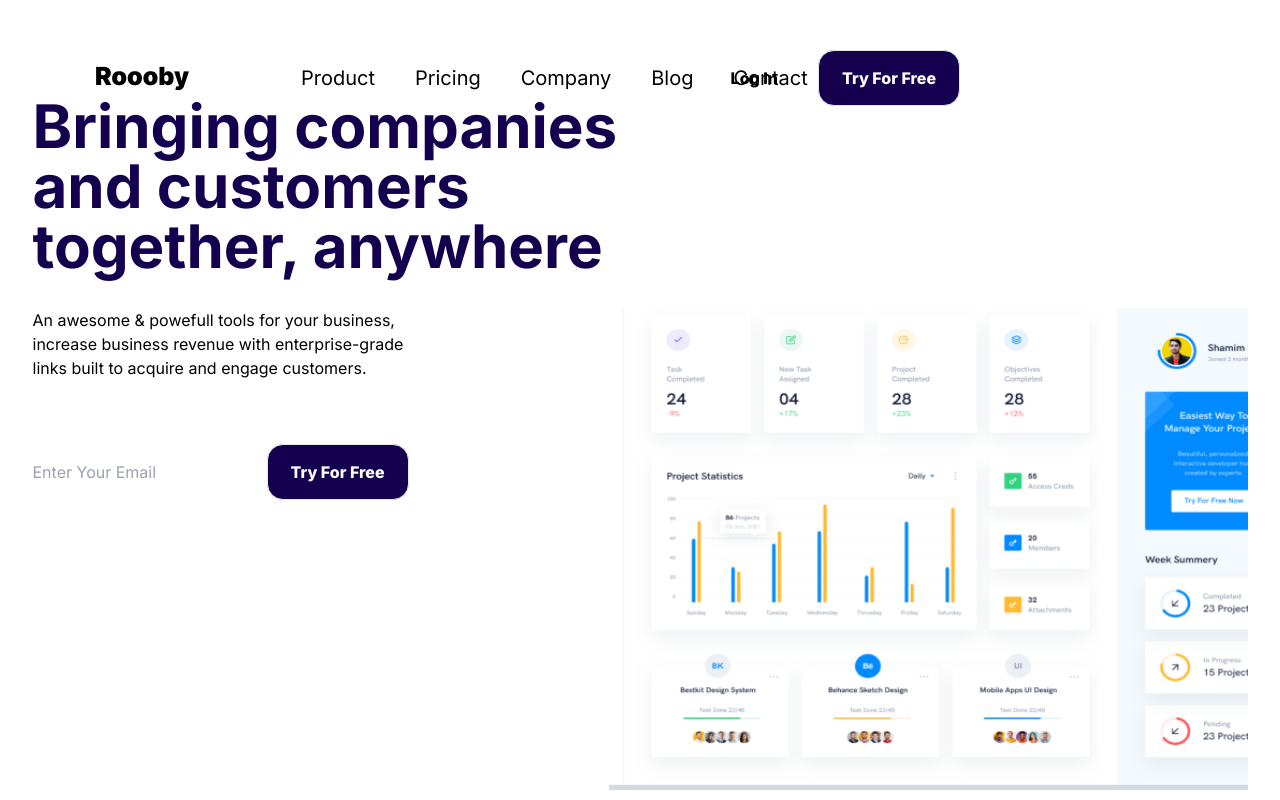
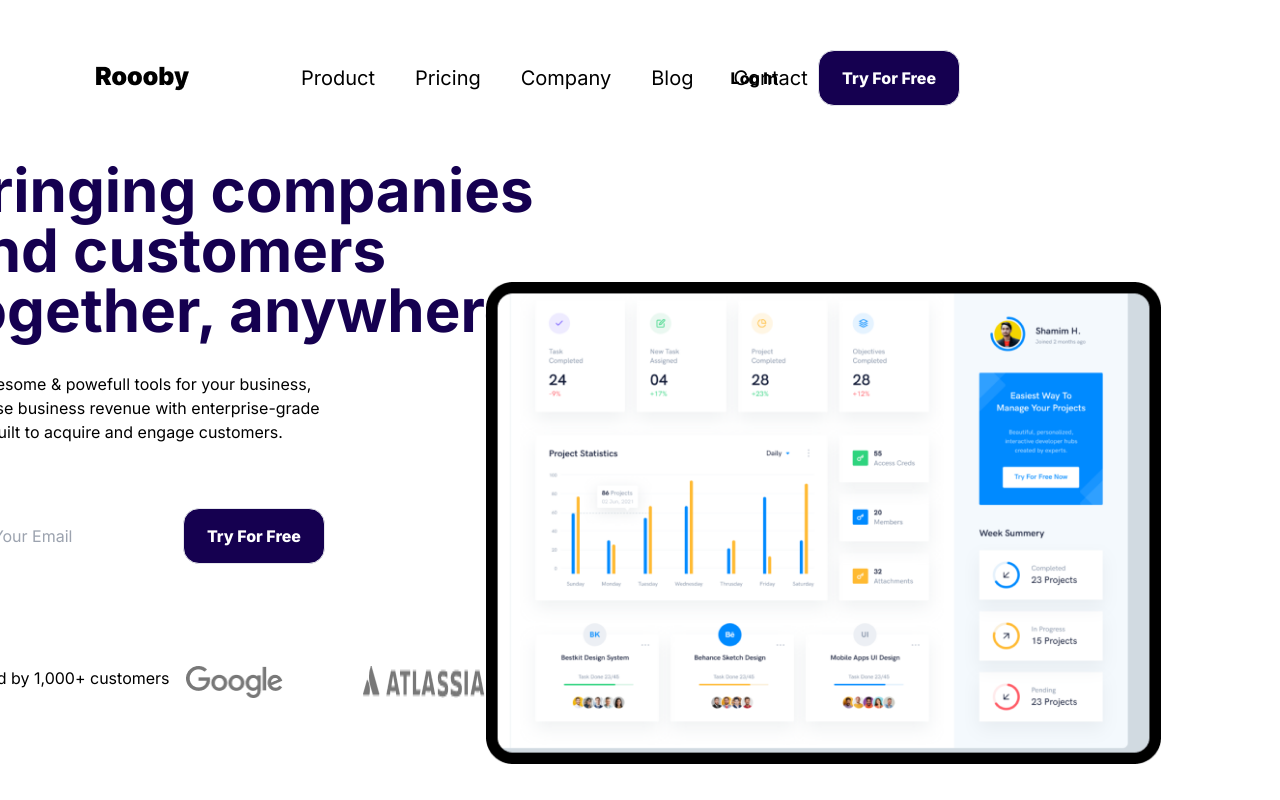
Before and after one commit to StanislavKamenov/zing7newtask, a Next.js app: page / in a window 1280 px wide. Shown: the top 800 px of the page. Built offline with nearby package versions, Linux system fonts and the light colour scheme.

Commit message:
Finishing hero section

```diff
--- a/src/app/components/hero/hero.tsx
+++ b/src/app/components/hero/hero.tsx
@@ -1,7 +1,7 @@
 'use client'
 import { useState } from "react"
 import Image from "next/image"
-import LaptopImage from '../../../../public/tabletIamge.png'
+import LaptopImage from '../../../../public/tabletimage.png'
 import Amazon from '../../../../public/Amazon.png'
 import Google from '../../../../public/Google.png'
 import Canon from '../../../../public/Canon.png'
@@ -11,16 +11,27 @@ import Walmart from '../../../../public/Walmart.png'
 export default function Info() {
 
     return(
-        <div className="absolute xl:ml-[-45vw] mb-[-20vw]">
+        <div className="absolute xl:ml-[-20vw] xl:mt-[5vw]">
             <p className="text-6xl w-[50rem] max-w-[639px] text-custom-blue font-bold mb-8  max-sm:w-[16vw]">Bringing companies and customers together, anywhere</p>
             <p className="max-w-[380px] w-[25rem] text-custom-black">An awesome & powefull tools for your business, increase business revenue with enterprise-grade links built to acquire and engage customers.</p>
             <div className="flex mt-[4rem]">
                 <input type="text" placeholder="Enter Your Email"/>
                 <button className="bg-custom-blue text-white w-[142px] h-[56px] border rounded-2xl font-extrabold transition duration-500 hover:text-teal-100 p-3">Try For Free</button>
             </div>
-            <div className="">
-            <Image src={LaptopImage} alt="" className="absolute ml-[45vw] mt-[-15vw] w-[675px] h-[482px]"/>
+            <div className="aboslute xl:ml-[42vw] xl:mt-[-22vw]">
+            <Image src={LaptopImage} alt="" className="absolute w-[675px] h-[482px]"/>
             </div>
+            <div className="flex xl:mt-[30vw] mt-8">
+            <p>Trusted by 1,000+ customers</p>
+            <div className="flex mx-4"> {/* Добавяме външен маргин по x-ос */}
+                <Image src={Google} width={97.21} height={32} alt="" className="mr-20"/>
+                <Image src={Atlassian} width={135.88} height={17.2} alt="" className="mr-20"/>
+                <Image src={Canon} width={95.63} height={20} alt="" className="mr-20"/>
+                <Image src={Walmart} width={129.86} height={30.96} alt="" className="mr-20"/>
+                <Image src={Amazon} width={95.03} height={29.24} alt=""/>
+            </div>
+        </div>
+
         </div>
     )
 }
```
Also changed, not shown: public/tabletIamge.png (deleted), public/tabletimage.png (added).
